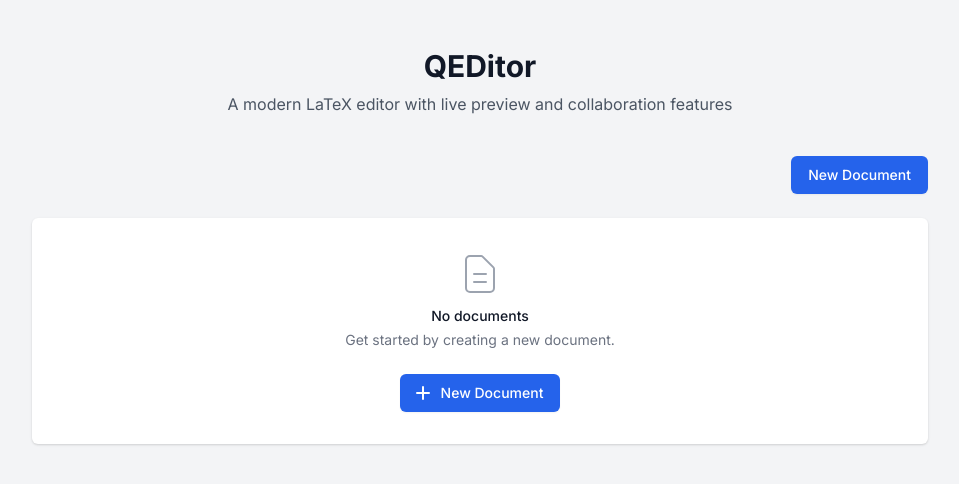
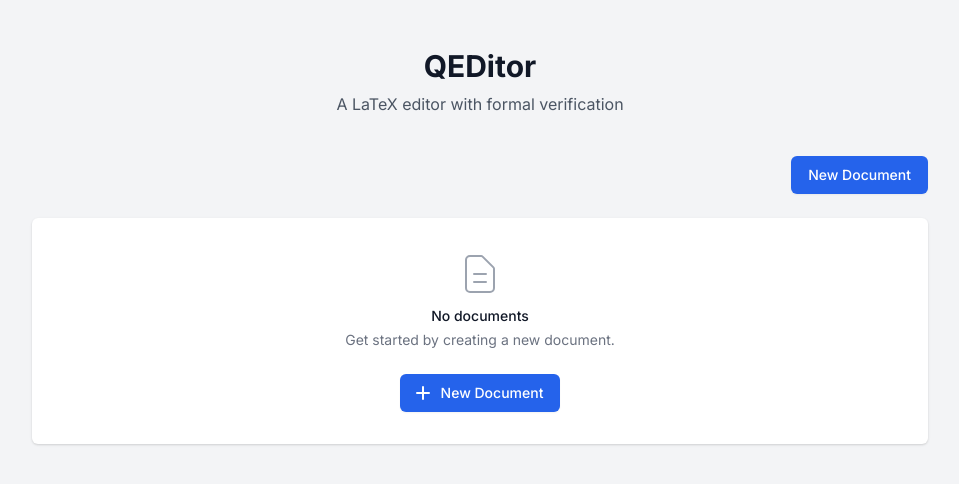
Before and after one commit to yashpatel5400/slim, a Next.js app in the folder latex-editor/: page /home in a window 1280 px wide. Shown: the top 484 px of the page, without its empty margins (160-1119 px from the left). Built offline with nearby package versions, Linux system fonts and the light colour scheme.

Commit message:
docs: update description to highlight formal verification feature

```diff
--- a/latex-editor/app/home/page.tsx
+++ b/latex-editor/app/home/page.tsx
@@ -96,7 +96,7 @@ export default function HomePage() {
       <div className="max-w-4xl mx-auto">
         <div className="text-center mb-10">
           <h1 className="text-3xl font-bold text-gray-900 mb-2">QEDitor</h1>
-          <p className="text-gray-600">A modern LaTeX editor with live preview and collaboration features</p>
+          <p className="text-gray-600">A LaTeX editor with formal verification</p>
         </div>
 
         <div className="flex justify-end mb-6">
--- a/latex-editor/app/layout.tsx
+++ b/latex-editor/app/layout.tsx
@@ -6,7 +6,7 @@ const inter = Inter({ subsets: ["latin"] });
 
 export const metadata: Metadata = {
   title: "QEDitor",
-  description: "A LaTeX editor with live preview",
+  description: "A LaTeX editor with formal verification",
 };
 
 export default function RootLayout({
```
